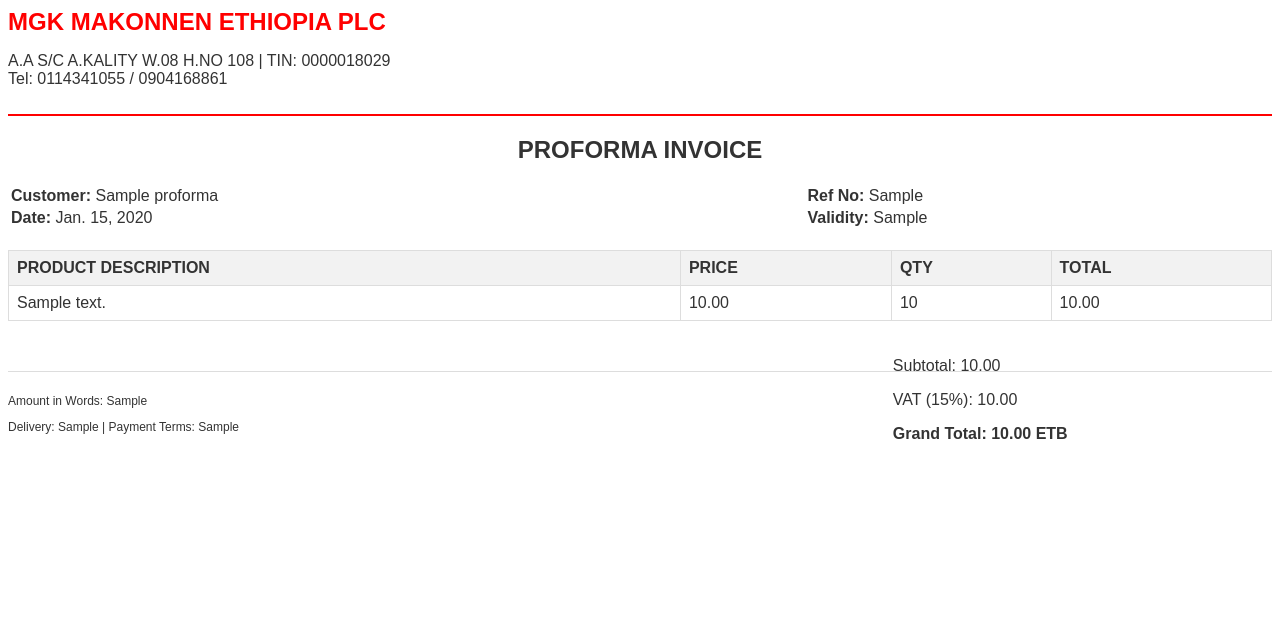
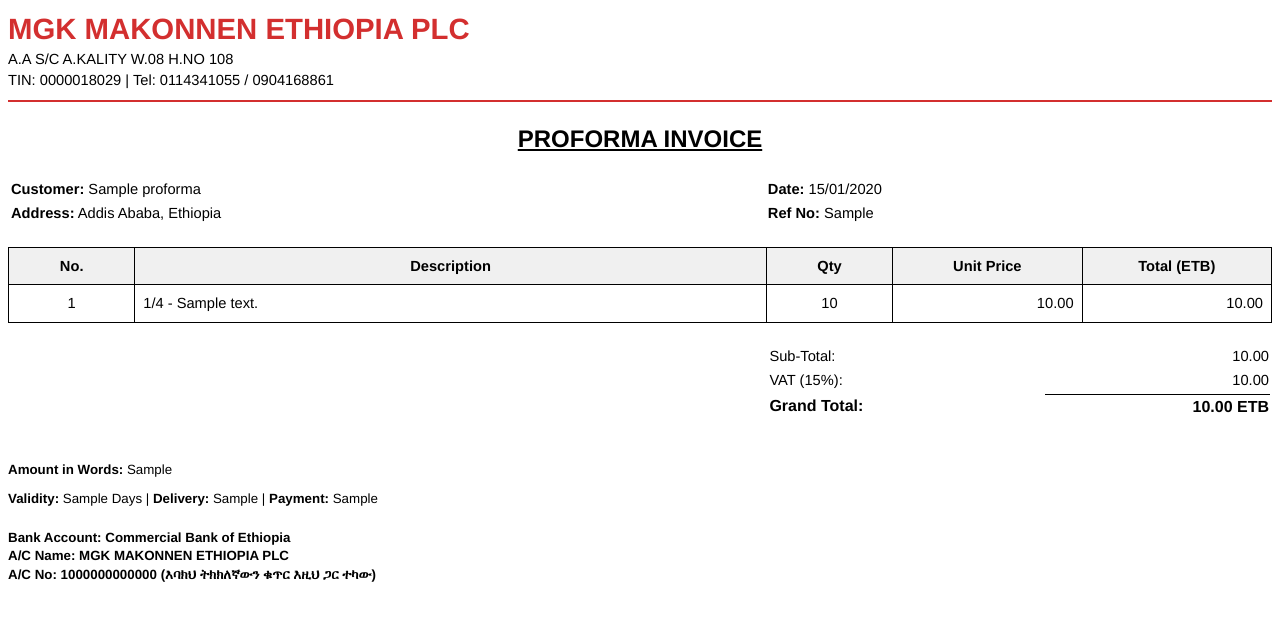
Before and after one commit to Unique2112/MGK-hose_crm, a Django app: template crm_app/templates/crm_app/proforma_pdf.html in a window 1280 px wide. Shown: the top 621 px of the page. Run offline with Django 5.2, Linux system fonts and the light colour scheme; the template is opened without the code that fills it: values that come from a table or form of the project are taken from there, others are empty; tables that the repository leaves empty hold one stand-in row (values such as "Sample post").

Commit message:
Update proforma_pdf.html

```diff
--- a/crm_app/templates/crm_app/proforma_pdf.html
+++ b/crm_app/templates/crm_app/proforma_pdf.html
@@ -2,68 +2,142 @@
 <html>
 <head>
     <style>
-        @page { size: A4; margin: 1cm; }
-        body { font-family: sans-serif; color: #333; }
-        .header { text-align: left; border-bottom: 2px solid red; padding-bottom: 10px; }
-        .company-name { color: red; font-size: 24px; font-weight: bold; }
-        .info-table { width: 100%; margin-top: 20px; }
-        .items-table { width: 100%; border-collapse: collapse; margin-top: 20px; }
-        .items-table th { background-color: #f2f2f2; border: 1px solid #ddd; padding: 8px; text-align: left; }
-        .items-table td { border: 1px solid #ddd; padding: 8px; }
-        .totals { float: right; width: 30%; margin-top: 20px; }
-        .footer { margin-top: 50px; font-size: 12px; border-top: 1px solid #ddd; padding-top: 10px; }
+        @page {
+            size: A4;
+            margin: 1.5cm;
+        }
+        body {
+            font-family: Helvetica, Arial, sans-serif;
+            font-size: 11pt;
+            line-height: 1.4;
+        }
+        .header {
+            border-bottom: 2px solid #d32f2f;
+            padding-bottom: 10px;
+            margin-bottom: 20px;
+        }
+        .company-name {
+            color: #d32f2f;
+            font-size: 22pt;
+            font-weight: bold;
+        }
+        .proforma-title {
+            text-align: center;
+            font-size: 18pt;
+            font-weight: bold;
+            margin: 20px 0;
+            text-decoration: underline;
+        }
+        .info-table {
+            width: 100%;
+            margin-bottom: 20px;
+        }
+        .items-table {
+            width: 100%;
+            border-collapse: collapse;
+        }
+        .items-table th {
+            background-color: #f0f0f0;
+            border: 1px solid #000;
+            padding: 8px;
+            text-align: center;
+        }
+        .items-table td {
+            border: 1px solid #000;
+            padding: 8px;
+        }
+        .totals-section {
+            margin-top: 20px;
+            width: 100%;
+        }
+        .totals-table {
+            float: right;
+            width: 40%;
+        }
+        .footer {
+            margin-top: 40px;
+            font-size: 10pt;
+        }
+        .bank-info {
+            margin-top: 20px;
+            font-weight: bold;
+        }
     </style>
 </head>
 <body>
     <div class="header">
         <div class="company-name">MGK MAKONNEN ETHIOPIA PLC</div>
-        <p>A.A S/C A.KALITY W.08 H.NO 108 | TIN: 0000018029<br>
-        Tel: 0114341055 / 0904168861</p>
+        <div>A.A S/C A.KALITY W.08 H.NO 108</div>
+        <div>TIN: 0000018029 | Tel: 0114341055 / 0904168861</div>
     </div>
 
-    <h2 style="text-align: center;">PROFORMA INVOICE</h2>
+    <div class="proforma-title">PROFORMA INVOICE</div>
 
     <table class="info-table">
         <tr>
-            <td><strong>Customer:</strong> {{ proforma.customer_name }}</td>
-            <td><strong>Ref No:</strong> {{ proforma.proforma_no }}</td>
+            <td width="60%"><strong>Customer:</strong> {{ proforma.customer_name }}</td>
+            <td width="40%"><strong>Date:</strong> {{ proforma.date|date:"d/m/Y" }}</td>
         </tr>
         <tr>
-            <td><strong>Date:</strong> {{ proforma.date }}</td>
-            <td><strong>Validity:</strong> {{ proforma.validity }}</td>
+            <td><strong>Address:</strong> Addis Ababa, Ethiopia</td>
+            <td><strong>Ref No:</strong> {{ proforma.proforma_no }}</td>
         </tr>
     </table>
 
     <table class="items-table">
         <thead>
             <tr>
-                <th>PRODUCT DESCRIPTION</th>
-                <th>PRICE</th>
-                <th>QTY</th>
-                <th>TOTAL</th>
+                <th width="10%">No.</th>
+                <th width="50%">Description</th>
+                <th width="10%">Qty</th>
+                <th width="15%">Unit Price</th>
+                <th width="15%">Total (ETB)</th>
             </tr>
         </thead>
         <tbody>
             {% for item in proforma.items.all %}
             <tr>
-                <td>{{ item.description }}</td>
-                <td>{{ item.unit_price }}</td>
-                <td>{{ item.quantity }}</td>
-                <td>{{ item.total_price }}</td>
+                <td style="text-align: center;">{{ forloop.counter }}</td>
+                <td>{{ item.product.hose_size }} - {{ item.description }}</td>
+                <td style="text-align: center;">{{ item.quantity }}</td>
+                <td style="text-align: right;">{{ item.unit_price|floatformat:2 }}</td>
+                <td style="text-align: right;">{{ item.total_price|floatformat:2 }}</td>
             </tr>
             {% endfor %}
         </tbody>
     </table>
 
-    <div class="totals">
-        <p>Subtotal: {{ proforma.sub_total }}</p>
-        <p>VAT (15%): {{ proforma.vat_amount }}</p>
-        <p><strong>Grand Total: {{ proforma.total_amount }} ETB</strong></p>
+    <div class="totals-section">
+        <table class="totals-table">
+            <tr>
+                <td>Sub-Total:</td>
+                <td style="text-align: right;">{{ proforma.sub_total|floatformat:2 }}</td>
+            </tr>
+            <tr>
+                <td>VAT (15%):</td>
+                <td style="text-align: right;">{{ proforma.vat_amount|floatformat:2 }}</td>
+            </tr>
+            <tr style="font-weight: bold; font-size: 12pt;">
+                <td>Grand Total:</td>
+                <td style="text-align: right; border-top: 1px solid #000;">{{ proforma.total_amount|floatformat:2 }} ETB</td>
+            </tr>
+        </table>
+        <div style="clear: both;"></div>
     </div>
 
     <div class="footer">
-        <p>Amount in Words: {{ proforma.amount_in_words }}</p>
-        <p>Delivery: {{ proforma.delivery }} | Payment Terms: {{ proforma.payment_terms }}</p>
+        <div><strong>Amount in Words:</strong> {{ proforma.amount_in_words }}</div>
+        <div style="margin-top: 10px;">
+            <strong>Validity:</strong> {{ proforma.validity }} Days |
+            <strong>Delivery:</strong> {{ proforma.delivery }} |
+            <strong>Payment:</strong> {{ proforma.payment_terms }}
+        </div>
+
+        <div class="bank-info">
+            Bank Account: Commercial Bank of Ethiopia<br>
+            A/C Name: MGK MAKONNEN ETHIOPIA PLC<br>
+            A/C No: 1000000000000 (እባክህ ትክክለኛውን ቁጥር እዚህ ጋር ተካው)
+        </div>
     </div>
 </body>
 </html>
```
